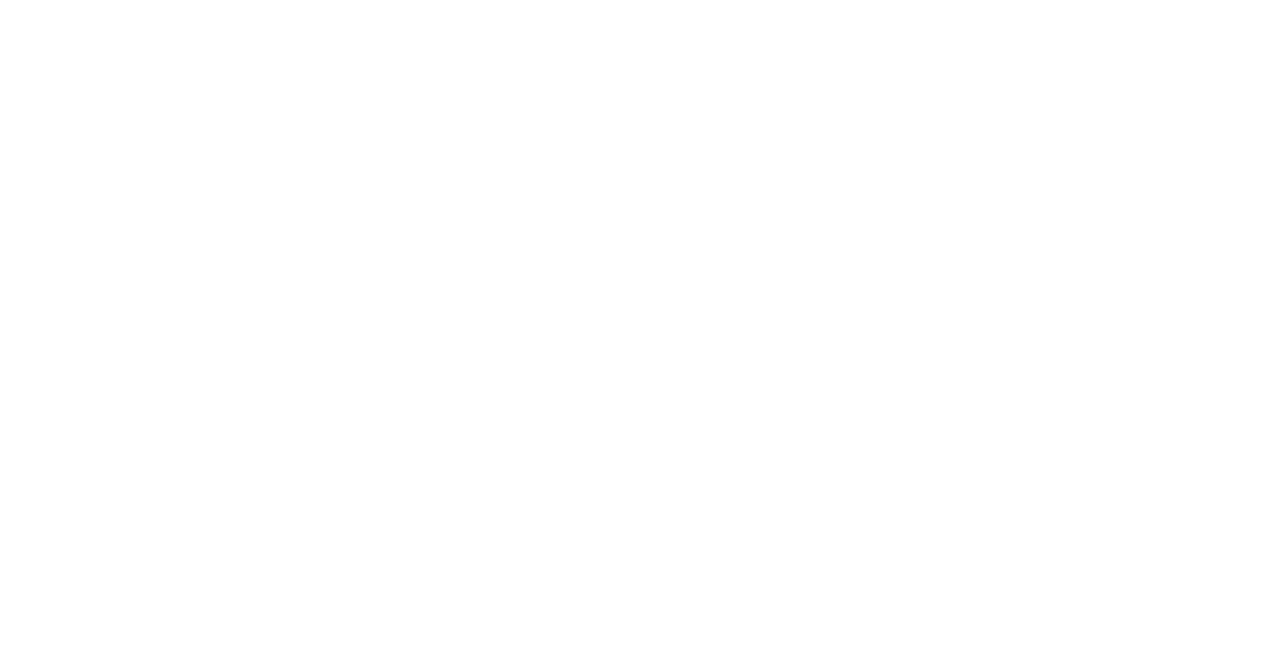
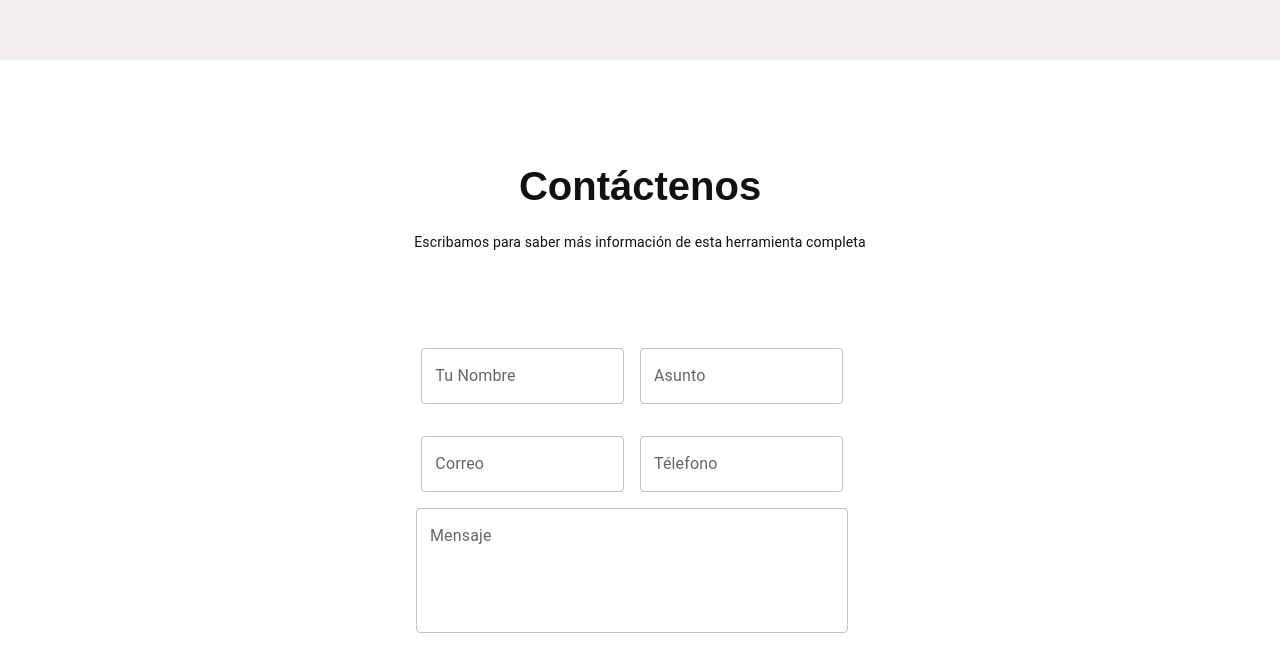
Before and after one commit to JonathanCol/sis-g, a Next.js app: page /ContactUs in a window 1280 px wide. Before the commit this address had no page. Shown: the part 588-1260 px from the top of the page. Before the commit the page ends 800 px from the top, so only its background shows below. Built offline with nearby package versions, Linux system fonts and the light colour scheme.

Commit message:
FIX:: se cambia la rama remota, que provecaba errores al momento de hacer push, se sube las secciones anteriores

```diff
--- a/app/components/AppBar/Menu.jsx
+++ b/app/components/AppBar/Menu.jsx
@@ -43,7 +43,7 @@ const BoxTheme = () => {
                 Acerca de
               </Typography>
               </Link>
-              <Link href="/contactUs">
+              <Link href="/ContactUs">
               <Typography
                 variant="h6"
                 sx={{ color: "#393E46" }}
--- /dev/null
+++ b/app/components/Footer/Footer.tsx
@@ -0,0 +1,67 @@
+import { ThemeProvider } from '@emotion/react'
+import { Box, Button, Grid, Icon, Stack, Typography, createTheme } from '@mui/material'
+import Link from 'next/link';
+import React from 'react'
+import FacebookIcon from '@mui/icons-material/Facebook';
+import InstagramIcon from '@mui/icons-material/Instagram';
+import XIcon from '@mui/icons-material/X';
+import { X } from '@mui/icons-material';
+
+
+const theme = createTheme();
+
+theme.typography.h2 = {
+  fontSize: "20px",
+  fontFamily: "'Poppins', sans-serif",
+  fontWeight: "bold",
+};
+
+const Footer = () => (
+    <ThemeProvider theme={theme}>
+        <Grid
+            container
+            spacing={2}
+            alignItems="center"
+            justifyContent="center"
+            direction="column"
+            mt={10}
+            mb={10}
+        >
+            <Grid item md={4} alignContent={"center"}>
+                <Typography variant="h2" color={"#111"}>
+                    SIS G
+                </Typography>
+            </Grid>
+            <Grid item md={4} alignContent={"center"}>
+            <Stack direction="row" gap={5} justifyContent="center" alignItems="center">
+              <Link href="/AboutUs">
+              <Typography
+                variant="h6"
+                sx={{ color: "#393E46" }}
+              >
+                Acerca de
+              </Typography>
+              </Link>
+              <Link href="/contactUs">
+              <Typography
+                variant="h6"
+                sx={{ color: "#393E46" }}
+              >
+                Contacto
+              </Typography>
+              </Link>
+              <Button variant="outlined">Login</Button>
+            </Stack>
+            </Grid>
+            <Grid item md={4}>
+           <Stack direction={"row"} gap={5} justifyContent={"center"} alignItems={"center"}>
+           <FacebookIcon />
+           <InstagramIcon/>
+           <X/>
+           </Stack>
+            </Grid>
+        </Grid>
+    </ThemeProvider>
+)
+
+export default Footer
--- /dev/null
+++ b/app/components/FormContact/FormContact.tsx
@@ -0,0 +1,125 @@
+import {
+    Box,
+    Button,
+    Grid,
+    Link,
+    Stack,
+    TextField,
+    ThemeProvider,
+    Typography,
+    createTheme,
+  } from "@mui/material";
+  import Divider from "@mui/material/Divider";
+  import React from "react";
+
+  const theme = createTheme();
+
+  theme.typography.h2 = {
+    fontSize: "20px",
+    fontFamily: "'Poppins', sans-serif",
+    fontWeight: "bold",
+  };
+  theme.typography.h3 = {
+      fontSize: "40px",
+      fontFamily: "'Poppins', sans-serif",
+      fontWeight: "bold",
+    };
+
+  const FormContact = () => {
+    return (
+      <ThemeProvider theme={theme}>
+        <Grid
+          container
+          spacing={2}
+          alignItems="center"
+          justifyContent="center"
+          direction="column"
+          mt={10}
+          mb={10}
+        >
+          <Grid item md={4} alignContent={"center"}>
+            <Typography variant="h3" color={"#111"}>
+              Contáctenos
+            </Typography>
+          </Grid>
+          <Grid item md={4} alignContent={"center"}>
+            <Typography variant="body2" color={"#111"}>
+              Escribamos para saber más información de esta herramienta completa
+            </Typography>
+          </Grid>
+          <Grid
+            container
+            spacing={2}
+            direction={"row"}
+            justifyContent={"center"}
+            mt={10}
+          >
+            <Grid item md={2}>
+              <TextField
+                id="outlined-basic"
+                label="Tu Nombre"
+                variant="outlined"
+                fullWidth
+              />
+            </Grid>
+            <Grid item md={2}>
+              <TextField
+                id="outlined-basic"
+                label="Asunto"
+                variant="outlined"
+                fullWidth
+              />
+            </Grid>
+          </Grid>
+          <Grid
+            container
+            spacing={2}
+            direction={"row"}
+            justifyContent={"center"}
+            mt={2}
+          >
+            <Grid item md={2}>
+              <TextField
+                id="outlined-basic"
+                label="Correo"
+                variant="outlined"
+                fullWidth
+              />
+            </Grid>
+            <Grid item md={2}>
+              <TextField
+                id="outlined-basic"
+                label="Télefono"
+                variant="outlined"
+                fullWidth
+              />
+            </Grid>
+          </Grid>
+          <Grid container direction={"row"} justifyContent={"center"} mt={2}>
+            <Grid item md={4}>
+              <TextField
+                id="outlined-basic"
+                label="Mensaje"
+                variant="outlined"
+                fullWidth
+                multiline
+                rows={4}
+              />
+            </Grid>
+          </Grid>
+          <Box mt={10} mb={10}>
+            <Button
+              variant="contained"
+              sx={{ borderRadius: 8, fontFamily: "'Poppins', sans-serif",fontWeight: "bold"  }}
+            >
+              <Typography variant="body2" color={"#111"}>
+              Contáctenos
+            </Typography>
+            </Button>
+          </Box>
+        </Grid>
+      </ThemeProvider>
+    );
+  };
+
+  export default FormContact;
--- /dev/null
+++ b/pages/ContactUs/index.tsx
@@ -0,0 +1,21 @@
+import StartContentContact from "../../app/components/ContacUs/StartContentContact";
+import Footer from "../../app/components/Footer/Footer";
+import FormContact from "../../app/components/FormContact/FormContact";
+import WelcomeSection from "../../app/components/WelcomeSection/WelcomeSection";
+import RootLayout from "../../app/layout";
+
+
+
+export default function Home() {
+  return (
+     <>
+     <RootLayout>
+      <WelcomeSection>
+        <StartContentContact />
+      </WelcomeSection>
+      <FormContact />
+      <Footer/>
+     </RootLayout>
+     </>
+  );
+}
```
